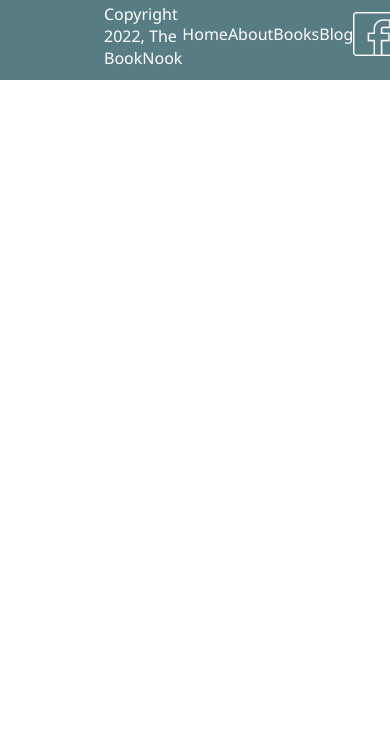
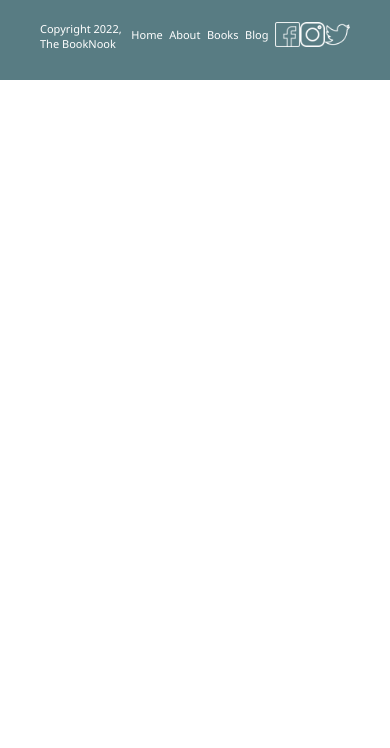
Before and after one commit to mramirez0610/homework5, a website with bundled scripts: page index.html in a window 390 px wide. Shown: the part 96-844 px from the top of the page. Built offline with nearby package versions, Linux system fonts and the light colour scheme.

Commit message:
footer & login responsive

```diff
--- a/scss/footer.scss
+++ b/scss/footer.scss
@@ -60,3 +60,42 @@ justify-content: space-evenly;
         }
     }
 }
+
+@media screen and  (max-width: 768px) {
+    footer{
+        .text{
+            font-size: 11px;
+            margin-left: 40px;
+        }
+        .links{
+            font-size: 11px;
+
+        }
+        .icon{
+
+            width: 102px;
+
+            display: flex;
+align-items: center;
+justify-content: space-evenly;
+margin-right: 40px;
+ .icon1{
+    width: 25px;
+    height: 25px;
+
+ }
+ .icon2{
+    width: 25px;
+    height: 25px;
+
+ }
+ .icon3{
+    width: 25px;
+    height: 25px;
+
+ }
+
+        }
+
+    }
+}
--- a/scss/login.scss
+++ b/scss/login.scss
@@ -47,3 +47,16 @@
     }
 
 }
+
+
+@media screen and  (max-width: 768px) {
+    .acco{
+        flex-direction: column;
+        margin-top: 175px;
+        margin-bottom: 324px;
+
+        .login-sign{
+            margin-bottom: 20px;
+        }
+    }
+}
```
Also changed, not shown: css/footer.css, css/login.css, css/styles.css.
